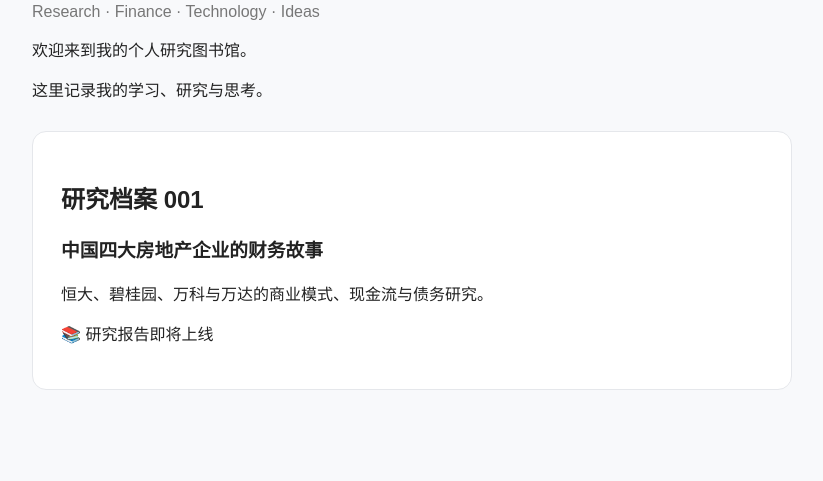
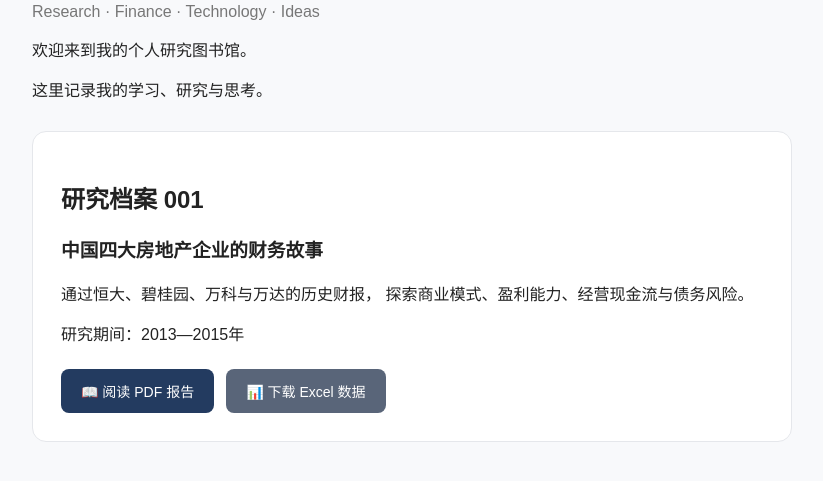
Before and after one commit to LeonJYWL/leonjywl.github.io, a plain HTML site: page index.html in a window 1280 px wide. Shown: the part 147-628 px from the top of the page, without its empty margins (228-1051 px from the left). Drawn offline with Linux system fonts and the light colour scheme.

Commit message:
Refactor index.html for better formatting
Reformatted HTML structure and improved readability.

```diff
--- a/index.html
+++ b/index.html
@@ -13,9 +13,16 @@
       margin: 0;
       padding: 60px 24px;
     }
-    main { max-width: 760px; margin: auto; }
+
+    main {
+      max-width: 760px;
+      margin: auto;
+    }
+
     h1 { font-size: 36px; }
+
     .subtitle { color: #777; }
+
     .card {
       background: white;
       padding: 28px;
@@ -23,20 +30,66 @@
       margin-top: 30px;
       border: 1px solid #e5e7eb;
     }
+
+    .buttons {
+      display: flex;
+      flex-wrap: wrap;
+      gap: 12px;
+      margin-top: 24px;
+    }
+
+    .button {
+      display: inline-block;
+      background: #233b60;
+      color: white;
+      padding: 12px 20px;
+      border-radius: 8px;
+      text-decoration: none;
+      font-size: 14px;
+    }
+
+    .button:hover { background: #365d91; }
+
+    .secondary { background: #596579; }
+    .secondary:hover { background: #707d91; }
   </style>
 </head>
+
 <body>
   <main>
     <h1>Leon's Research Library</h1>
-    <p class="subtitle">Research · Finance · Technology · Ideas</p>
+    <p class="subtitle">
+      Research · Finance · Technology · Ideas
+    </p>
+
     <p>欢迎来到我的个人研究图书馆。</p>
     <p>这里记录我的学习、研究与思考。</p>
 
     <div class="card">
       <h2>研究档案 001</h2>
       <h3>中国四大房地产企业的财务故事</h3>
-      <p>恒大、碧桂园、万科与万达的商业模式、现金流与债务研究。</p>
-      <p>📚 研究报告即将上线</p>
+
+      <p>
+        通过恒大、碧桂园、万科与万达的历史财报，
+        探索商业模式、盈利能力、经营现金流与债务风险。
+      </p>
+
+      <p>研究期间：2013—2015年</p>
+
+      <div class="buttons">
+        <a class="button"
+           href="./中国四家房企财务故事（2013-2015） .pdf"
+           target="_blank"
+           rel="noopener noreferrer">
+          📖 阅读 PDF 报告
+        </a>
+
+        <a class="button secondary"
+           href="./四家房企财务数据.xlsx"
+           download>
+          📊 下载 Excel 数据
+        </a>
+      </div>
     </div>
   </main>
 </body>
```
